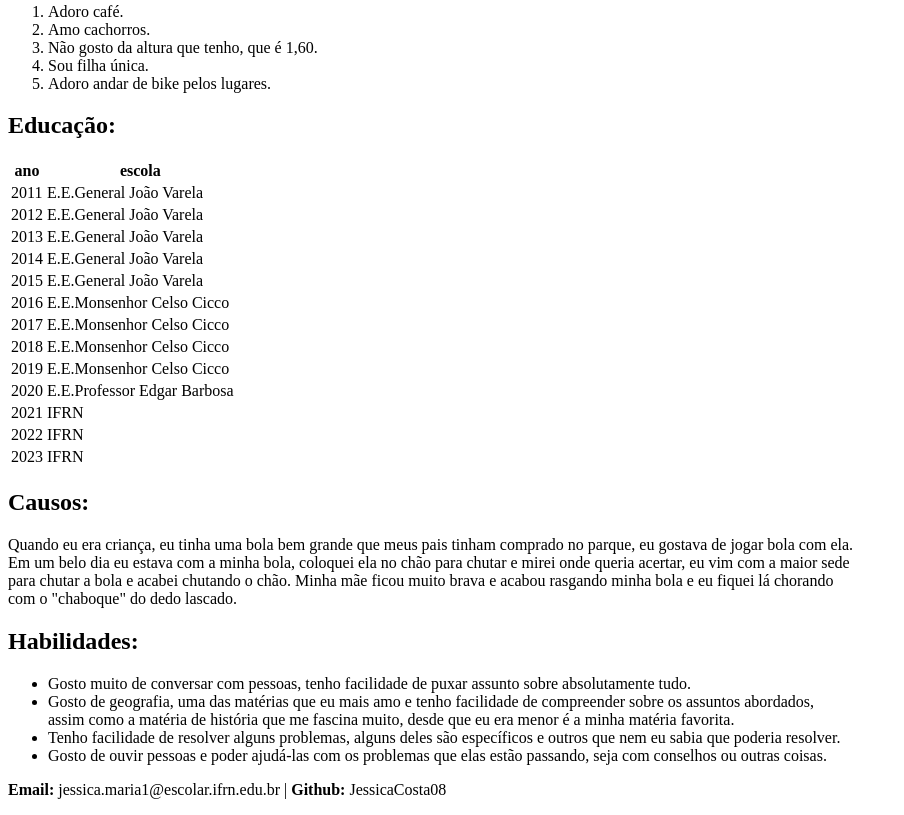
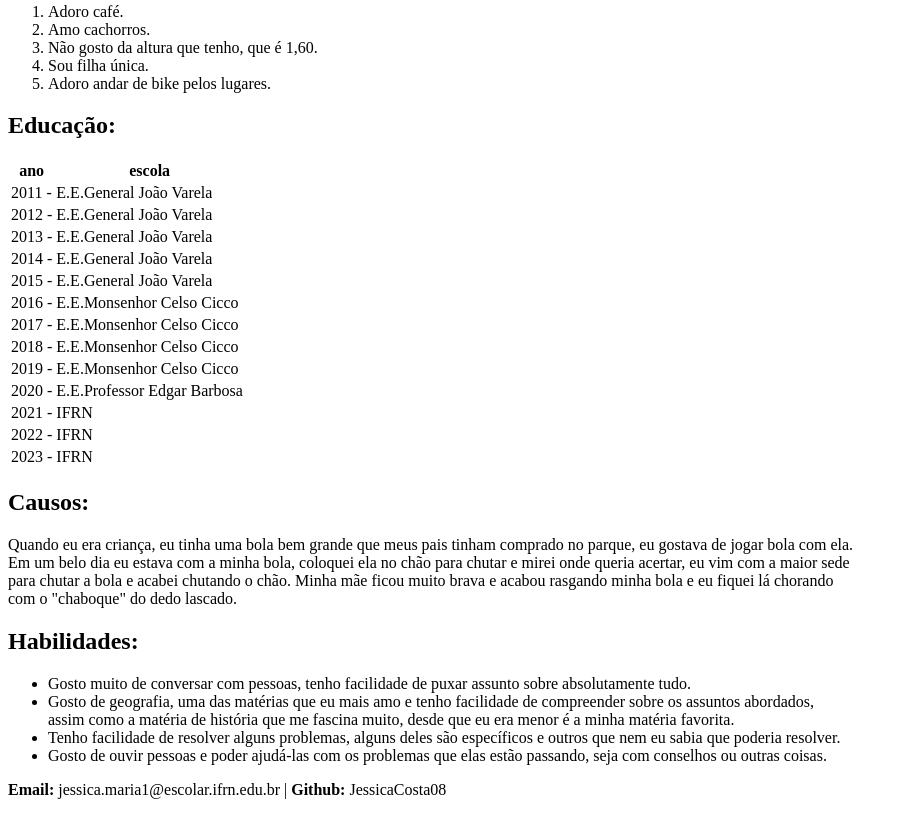
Before and after one commit to JessicaCosta08/aweb, a plain HTML site: page Site_pessoal/index.html in a window 1280 px wide. Shown: the part 751-1566 px from the top of the page, without its empty margins (0-904 px from the left). Drawn offline with Linux system fonts and the light colour scheme.

Commit message:
Update index.html

```diff
--- a/Site_pessoal/index.html
+++ b/Site_pessoal/index.html
@@ -44,55 +44,55 @@
                     <th>escola</th>
                 </tr>
                 <tr>
-                    <td>2011</td>
+                    <td>2011 -</td>
                     <td>E.E.General João Varela</td>
                 </tr>
                 <tr>
-                    <td>2012</td>
+                    <td>2012 -</td>
                     <td>E.E.General João Varela</td>
                 </tr>
                 <tr>
-                    <td>2013</td>
+                    <td>2013 -</td>
                     <td>E.E.General João Varela</td>
                 </tr>
                 <tr>
-                    <td>2014</td>
+                    <td>2014 -</td>
                     <td>E.E.General João Varela</td>
                 </tr>
                 <tr>
-                    <td>2015</td>
+                    <td>2015 -</td>
                     <td>E.E.General João Varela</td>
                 </tr>
                 <tr>
-                    <td>2016</td>
+                    <td>2016 -</td>
                     <td>E.E.Monsenhor Celso Cicco</td>
                 </tr>
                 <tr>
-                    <td>2017</td>
+                    <td>2017 -</td>
                     <td>E.E.Monsenhor Celso Cicco</td>
                 </tr>
                 <tr>
-                    <td>2018</td>
+                    <td>2018 -</td>
                     <td>E.E.Monsenhor Celso Cicco</td>
                 </tr>
                 <tr>
-                    <td>2019</td>
+                    <td>2019 -</td>
                     <td>E.E.Monsenhor Celso Cicco</td>
                 </tr>
                 <tr>
-                    <td>2020</td>
+                    <td>2020 -</td>
                     <td>E.E.Professor Edgar Barbosa</td>
                 </tr>
                 <tr>
-                    <td>2021</td>
+                    <td>2021 -</td>
                     <td>IFRN</td>
                 </tr>
                 <tr>
-                    <td>2022</td>
+                    <td>2022 -</td>
                     <td>IFRN</td>
                 </tr>
                 <tr>
-                    <td>2023</td>
+                    <td>2023 -</td>
                     <td>IFRN</td>
                 </tr>
             </table>
```
